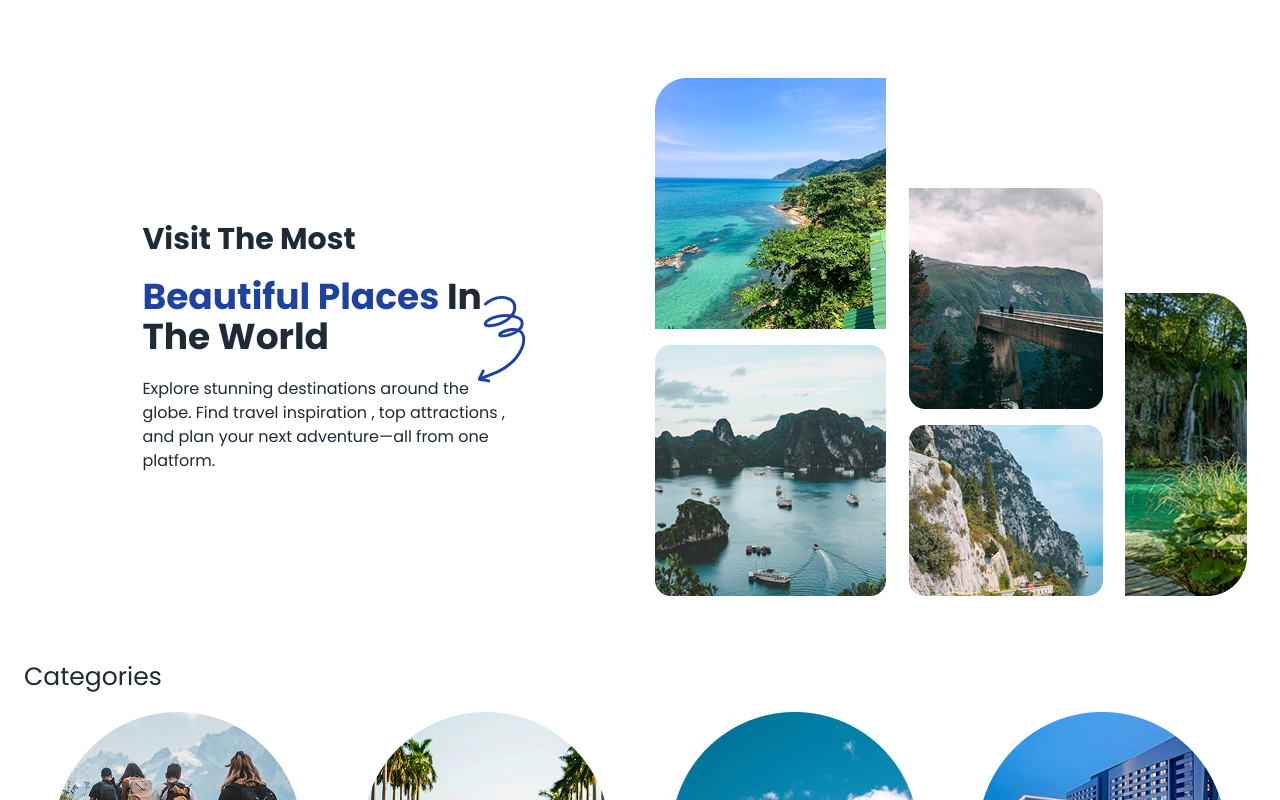
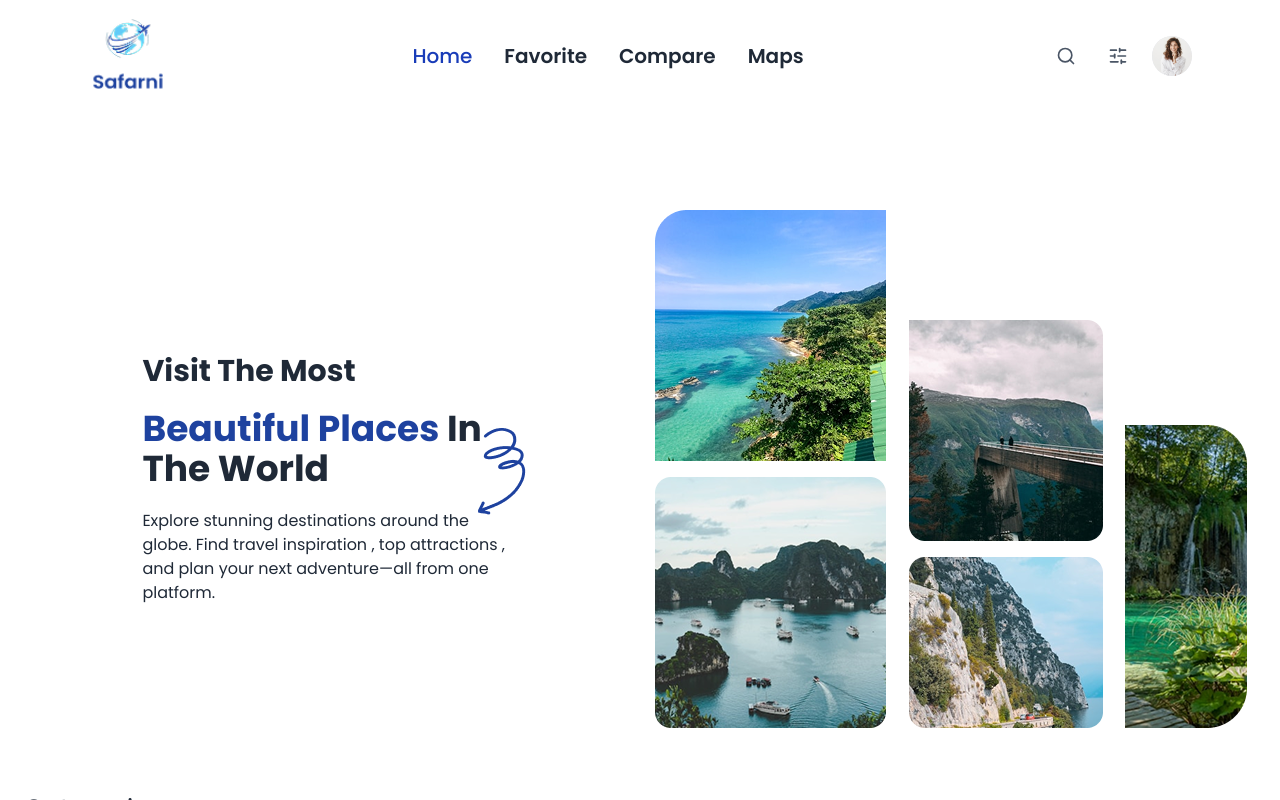
Before and after one commit to Huma-volve/R8_react1_safarni, a React (Vite) app in the folder safarni/: page / in a window 1280 px wide. Shown: the top 800 px of the page. Built offline with nearby package versions, Linux system fonts and the light colour scheme.

Commit message:
update app tsx

```diff
--- a/safarni/src/App.tsx
+++ b/safarni/src/App.tsx
@@ -18,6 +18,7 @@ import CityDetails from './pages/SEARCH-PAGE/CityDetails';
 import FilterPanel from "./pages/SEARCH-PAGE/FilterPanel";
 import SearchPage from './pages/SEARCH-PAGE/SearchPage';
 import { QueryClient, QueryClientProvider } from "@tanstack/react-query";
+import NavBar from "@/component/Navbar";
 
 function App() {
 
@@ -25,6 +26,7 @@ function App() {
 
   return (
     <>
+    <NavBar/>
       <QueryClientProvider client={myQuery}>
         <Routes>
           {/* Auth & Profile Routes */}
```
Lines whose indentation alone changed are shown as unchanged.
